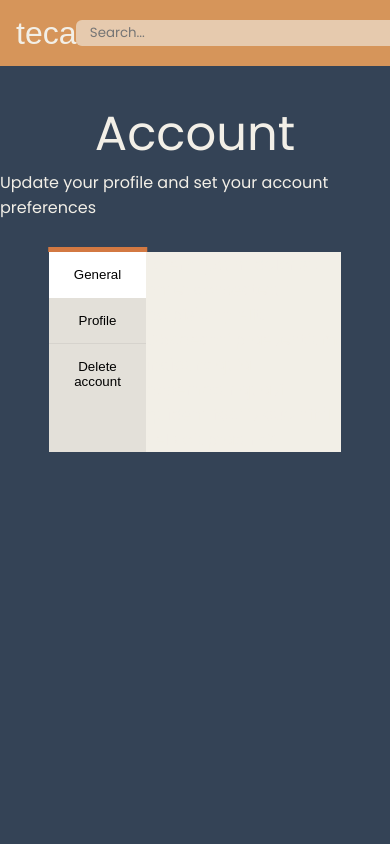
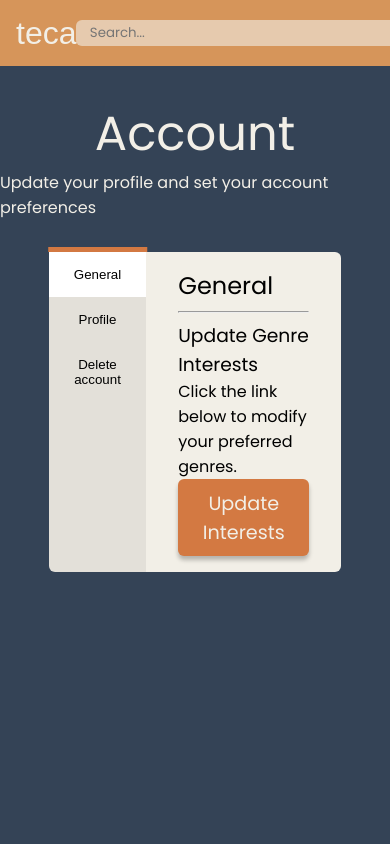
Before and after one commit to jurocaSITE/Capstone_Frontend, a React (Create React App) app in the folder frontend/: page /account in a window 390 px wide. Shown: the top 844 px of the page. Built offline with nearby package versions, Linux system fonts and the light colour scheme; no server answers; a web font is replaced by a local one.

Commit message:
New Styling for buttons. Search Results is now responsive grid

```diff
--- a/frontend/src/components/Account/Account.css
+++ b/frontend/src/components/Account/Account.css
@@ -21,6 +21,8 @@
 .container {
 	display: grid;
 	grid-template-columns: 1fr 2fr 4fr 1fr;
+	color: black;
+	border-radius: var(--border-rad);
 }
 
 .bloc-tabs {
@@ -29,6 +31,7 @@
 
 	grid-column: 2;
 	background-color: rgb(227, 224, 217);
+	border-radius: var(--border-rad) 0 0 var(--border-rad);
 }
 .tabs {
 	padding: 15px;
@@ -59,16 +62,19 @@
 	height: 5px;
 	background: var(--dark-accent);
 }
-
-button {
+.Account button {
 	border: none;
+}
+.Account .update-interests-btn {
+	padding: .5em 1em;
 }
 .content-tabs {
 	grid-column: 3;
 	background-color: var(--light-shade);
+	border-radius: 0 var(--border-rad) var(--border-rad) 0;
 }
 .content {
-	width: 100%;
+	/* width: 100%; */
 	height: 100%;
 	display: none;
 }
@@ -80,6 +86,7 @@ button {
 
 .active-content {
 	display: block;
+	padding: 1em 2em;
 }
 
 .delete-btn {
@@ -94,14 +101,15 @@ button {
 	border: none;
 	border-radius: var(--border-rad);
 	box-shadow: var(--default-shadow);
-	height: 60px;
-	width: 120px;
+	/* height: 60px;
+	width: 120px; */
 	color: var(--light-shade);
 	font-size: 20px;
 	margin-bottom: 2em;
 	cursor: pointer;
 	transition: ease 0.25s;
+	padding: .5em 2em;
 }
-.delete-account-body {
+/* .delete-account-body {
 	margin: 2em 2em 0 2em;
-}
+} */
--- a/frontend/src/components/Account/Account.js
+++ b/frontend/src/components/Account/Account.js
@@ -1,6 +1,6 @@
 import "./Account.css";
 import React, { useState } from "react";
-import EditProfile from "components/EditProfile/EditProfile";
+import { EditProfile, ActionButton } from "components";
 import { Link, useNavigate } from "react-router-dom";
 import apiClient from "services/apiClient";
 import { useAuthContext } from "contexts/auth";
@@ -68,13 +68,15 @@ function Account() {
               toggleState === 1 ? "content  active-content" : "content"
             }
           >
-						{/* <h2>General</h2>
-						<hr /> */}
-						<p>
-							Lorem ipsum dolor sit amet consectetur adipisicing elit. Obcaecati
-							praesentium incidunt quia aspernatur quasi quidem facilis quo
-							nihil vel voluptatum?
-						</p>
+            <h2>General</h2>
+            <hr />
+            <h3>Update Genre Interests</h3>
+            <p>Click the link below to modify your preferred genres.</p>
+            <ActionButton
+              altClass={`update-interests-btn`}
+              text={`Update Interests`}
+              link={`/update-interests`}
+            />
           </div>
 
           <div
--- a/frontend/src/components/ActionButton/ActionButton.js
+++ b/frontend/src/components/ActionButton/ActionButton.js
@@ -1,10 +1,20 @@
 import { Link } from "react-router-dom";
 import "./ActionButton.css";
 
-export default function ActionButton({ link = "#", text = "", clickFunc = null }) {
+export default function ActionButton({
+  link = "#",
+  text = "",
+  altClass = null,
+  clickFunc = null,
+}) {
   return (
     <Link to={link}>
-      <button onClick={clickFunc} className="ActionButton">{text}</button>
+      <button
+        onClick={clickFunc}
+        className={`ActionButton ${altClass ? altClass : ``}`}
+      >
+        {text}
+      </button>
     </Link>
   );
 }
--- a/frontend/src/components/Book/Book.css
+++ b/frontend/src/components/Book/Book.css
@@ -56,7 +56,7 @@
 	margin-top: 1em;
 }
 
-.btn {
+.Book .btn {
 	background-color: var(--dark-accent);
 	border: none;
 	border-radius: var(--border-rad);
@@ -70,17 +70,17 @@
 	transition: ease 0.25s;
 }
 
-.btn:hover {
+.Book .btn:hover {
 	transform: scale(1.1);
 }
 
-.select-list {
+.Book .select-list {
 	display: flex;
 	flex-direction: column;
 	align-items: center;
 }
 
-.btn-select-list {
+.Book .btn-select-list {
 	padding: 1em;
 	background-color: var(--dark-accent);
 	border: none;
@@ -94,7 +94,7 @@
 	cursor: pointer;
 	transition: ease 0.25s;
 }
-.btn-select-list:hover {
+.Book .btn-select-list:hover {
 	transform: scale(1.1);
 }
 .Book .book-details-lower .rating-avg {
--- a/frontend/src/components/ListForm/ListForm.css
+++ b/frontend/src/components/ListForm/ListForm.css
@@ -76,7 +76,7 @@
 	transform: scale(1.1);
 }
 
-.btn {
+.ListForm .btn {
 	background-color: var(--dark-accent);
 	border: none;
 	border-radius: var(--border-rad);
@@ -90,7 +90,7 @@
 	transition: ease 0.25s;
 }
 
-.btn:hover {
+.ListForm .btn:hover {
 	transform: scale(1.1);
 }
 
--- a/frontend/src/components/ListFormCreateNew/ListFormCreateNew.css
+++ b/frontend/src/components/ListFormCreateNew/ListFormCreateNew.css
@@ -76,7 +76,7 @@
 	transform: scale(1.1);
 }
 
-.btn {
+.ListFormCreateNew .btn {
 	background-color: var(--dark-accent);
 	border: none;
 	border-radius: var(--border-rad);
@@ -90,7 +90,7 @@
 	transition: ease 0.25s;
 }
 
-.btn:hover {
+.ListFormCreateNew .btn:hover {
 	transform: scale(1.1);
 }
 
--- a/frontend/src/components/SearchResults/SearchResults.css
+++ b/frontend/src/components/SearchResults/SearchResults.css
@@ -11,13 +11,18 @@
 {
     margin: 0 auto;
     margin-bottom: 1em;
+    text-align: center;
 }
 .SearchResults .search-feed
 {
-    display: flex;
-    flex-wrap: wrap;
-    justify-content: center;
-    align-items: center;
+    max-width: 95%;
+    display: grid;
+    grid-template-columns: repeat( auto-fit, minmax(220px, 1fr) );
+    /* grid-template-rows: auto; */
+    gap: 1em;
+    /* justify-content: space-around; */
+    justify-items: center;
+    /* align-items: center; */
 }
 .SearchResults .search-feed-buttons
 {
--- a/frontend/src/components/SearchResults/SearchResults.js
+++ b/frontend/src/components/SearchResults/SearchResults.js
@@ -16,6 +16,7 @@ export default function SearchResults() {
   } = useSearchContext();
 
   useEffect(() => {
+    scrollToTop()
     setSearchResults([])
   }, [setSearchResults])
 
--- a/frontend/src/components/UserPortal/UserPortal.css
+++ b/frontend/src/components/UserPortal/UserPortal.css
@@ -65,5 +65,5 @@
 }
 .UserPortal .sign-out:hover::after
 {
-    content: 'Goodbye 🤗';
+    content: 'Goodbye 🦥';
 }
```
Lines whose indentation alone changed are shown as unchanged.
